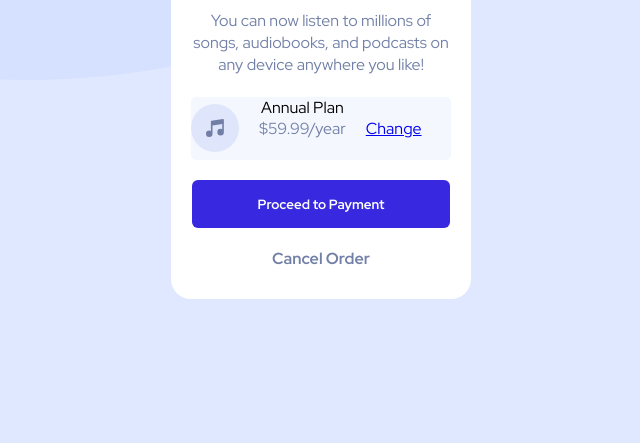
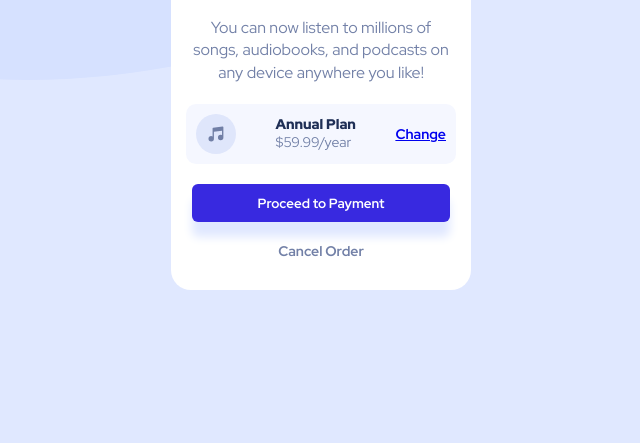
Before and after one commit to Esther-Cardoso/frontend-mentor-challenges-newbie, a plain HTML site: page order-summary-component/index.html in a window 1280 px wide. Shown: the part 357-800 px from the top of the page, without its empty margins (319-959 px from the left). Drawn offline with Linux system fonts and the light colour scheme.

Commit message:
order summary concluido

```diff
--- a/order-summary-component/index.html
+++ b/order-summary-component/index.html
@@ -19,7 +19,7 @@
       <p>You can now listen to millions of songs, audiobooks, and podcasts on any device anywhere you like!</p>
       <div class="price">
         <img src="./img/icon-music.svg" alt="Icone de musica">
-        <div>
+        <div class="price-info">
           <span>Annual Plan</span>
           <p>$59.99/year</p>
         </div>
--- a/order-summary-component/style.css
+++ b/order-summary-component/style.css
@@ -24,16 +24,17 @@ body {
   width: 300px;
   border-radius: 20px;
   text-align: center;
+  overflow: hidden;
 }
 
 .card .img-header {
   width: 100%;
-  border-radius: 20px 20px 0 0;
 }
 
 .card h2 {
   color: #1f2f56;
   margin: 20px 0;
+  font-size: 22px;
 }
 
 .card p {
@@ -45,28 +46,75 @@ body {
 .card .price {
   display: flex;
   align-items: center;
+  justify-content: space-between;
+  gap: 10px;
+  font-size: 14px;
+  font-weight: bold;
   background: hsl(225, 100%, 98%);
-  margin: 0px 20px 20px;
-  border-radius: 5px;
+  border-radius: 10px;
+  width: 90%;
+  height: auto;
+  margin: 0 auto 20px;
+  padding: 10px;
+}
+
+.price img {
+  flex-shrink: 0;
+  width: 40px;
+  height: 40px;
+}
+
+.price .price-info {
+  text-align: left;
+}
+
+.price .price-info span {
+  display: block;
+  font-size: 14px;
+  color: #1f2f56;
+  font-weight: bolder;
+}
+
+.price .price-info p {
+  margin: 0;
+  font-size: 14px;
+  color: #7280a7;
+  font-weight: normal;
+}
+
+.price a:hover {
+  text-decoration: none;
+  color: #7280a7;
 }
 
 .card button {
-  background: #3829e0;
+  background: rgb(56, 41, 224);
   color: #fff;
-
   width: 86%;
-  padding: 15px 0px;
+  padding: 10px 0px;
   border: none;
   border-radius: 6px;
   font-weight: bold;
+  margin: 0 20px 20px;
+  cursor: pointer;
+  box-shadow: 0px 15px 10px 0px #e0e8ff;
+  transition: .3s ease-in-out;
+}
 
-  margin: 0 20px 20px;
+.card button:hover {
+  background: rgba(56, 41, 224, 0.7);
 }
 
 .card .cancel {
   display: block;
   color: #7280a7;
+  font-size: 14px;
   font-weight: bold;
   text-decoration: none;
   margin-bottom: 30px;
+  transition: .3s ease-in-out;
 }
+
+.card .cancel:hover {
+  color: #1f2f56;
+}
```
